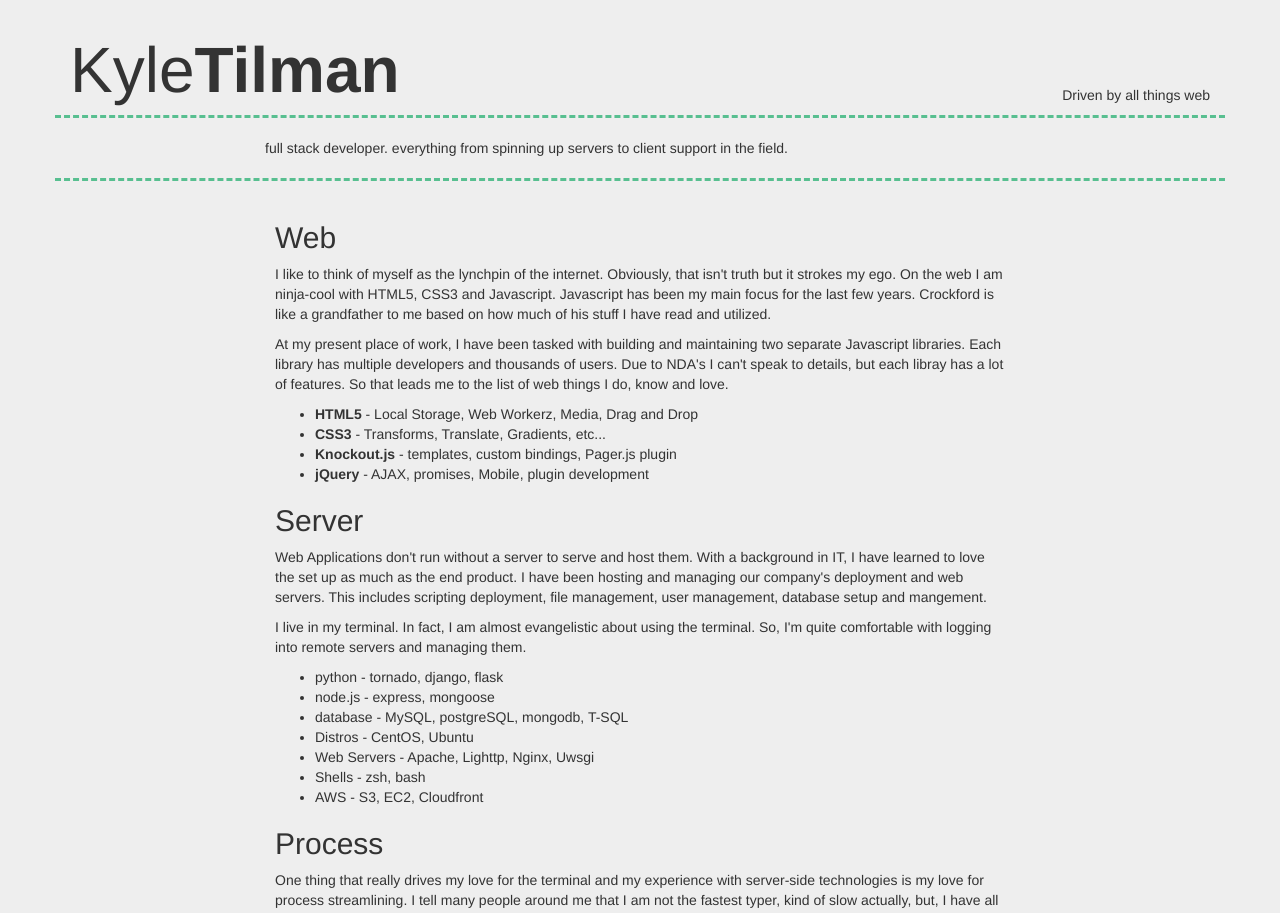
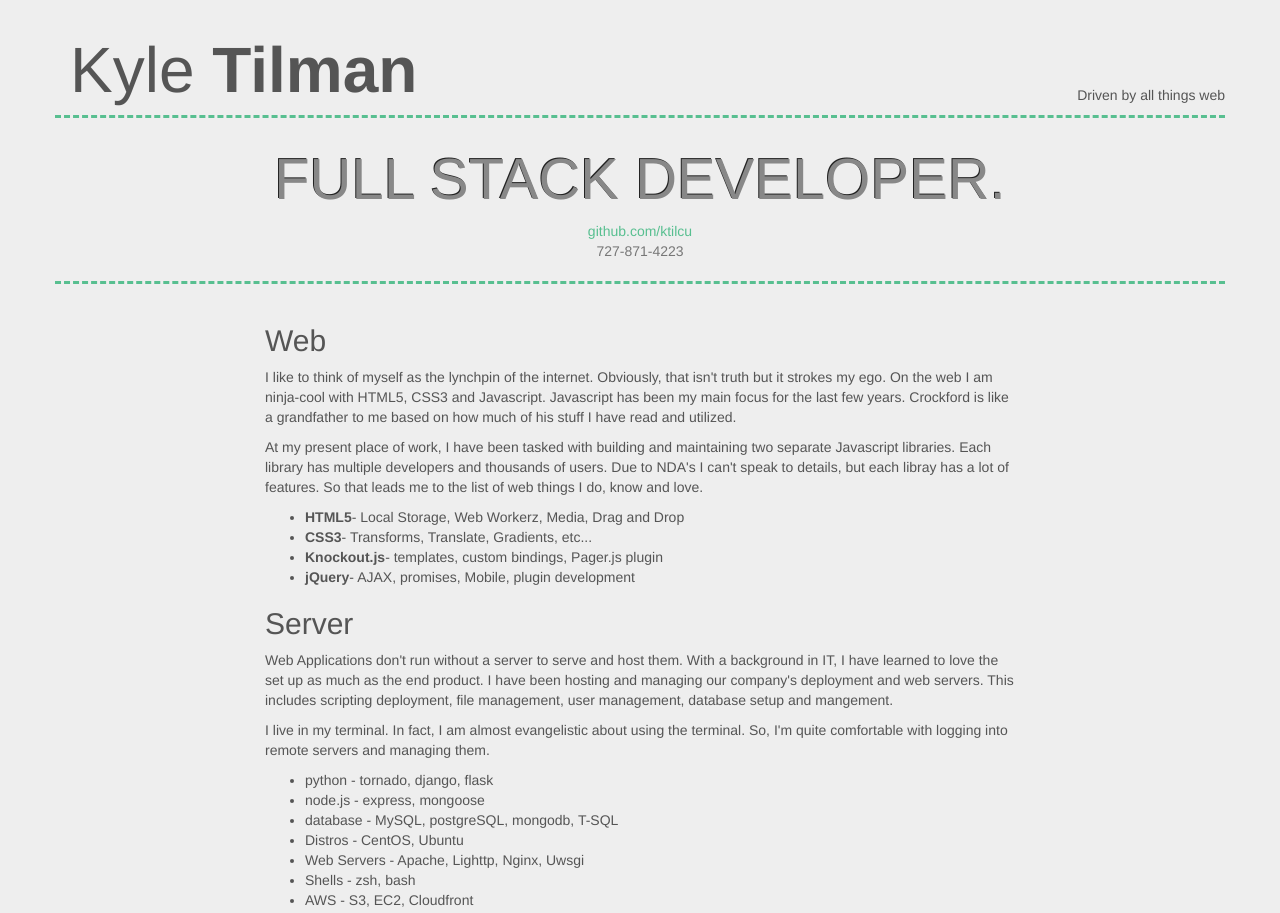
Before and after one commit to ktilcu/kyletilman.com, a plain HTML site: page index.html in a window 1280 px wide. Shown: the part 1320-2233 px from the top of the page. Drawn offline with Linux system fonts and the light colour scheme.

Commit message:
Clean up Styling and add contact info

```diff
--- a/css/kyle.css
+++ b/css/kyle.css
@@ -1,17 +1,21 @@
 @font-face {
+    font-weight: bold;
+    font-style: normal;
     font-family: 'SwIS';
     src: url('../fonts/swis-bold.otf') format('opentype');
-    font-weight: bold;
-    font-style: normal;
 }
 body{
     background-color: #eee;
+    color:#555;
     font-family: 'SwIS' Arial;
 }
+a{
+    color:rgb(88,191,144);
+}
 .funstuff{
+    margin:0 auto;
     color:#cdcdcd;
     text-align:center;
-    margin:0 auto;
 }
 .container{
     margin-top:-150px;
@@ -19,24 +23,41 @@ body{
 .arrow{
     position:fixed;
     bottom:0;
+    left:35%;
+    margin:0 auto;
+    width:30%;
     opacity:1;
-    margin:0 auto;
-    left:35%;
-    width:30%;
-}
-header{
-    position:relative;
 }
 .topHeader{
     font-size: 64px;
 }
 .tagline{
-    position:absolute;
-    bottom:0;
+    margin-top:70px;
 }
 section.explain{
     margin-bottom:20px;
+    padding:20px 0;
+    border-top: dashed rgb(88,191,144) 3px;
     border-bottom: dashed rgb(88,191,144) 3px;
-    border-top: dashed rgb(88,191,144) 3px;
-    padding:20px 0;
 }
+.hero{
+    color:#888;
+    text-align: center;
+    text-transform: uppercase;
+    text-shadow: -1px -1px #222, 1px 1px #eee;
+    font-size: 58px;
+}
+.byline{
+    color:#777;
+}
+
+@media screen and (max-width: 990px) {
+
+    body{
+        text-align: justify;
+    }
+    .tagline{
+        margin-top: 10px;
+    }
+
+}
--- a/index.html
+++ b/index.html
@@ -1,5 +1,6 @@
 <!DOCTYPE html>
 <html>
+
 <head>
     <meta http-equiv="content-type" content="text/html; charset=UTF-8" />
     <meta name="viewport" content="width=device-width, initial-scale=1.0">
@@ -13,11 +14,7 @@
     <div class="funstuff">
         <p>Scroll down for details</p>
         <svg xmlns="http://www.w3.org/2000/svg" version="1.1" width="900px" height="1450px">
-            <path
-                style="fill:none;stroke:#333;stroke-width:7;stroke-linecap:round;stroke-linejoin:miter;stroke-miterlimit:4;stroke-opacity:.7;stroke-dasharray:15263;stroke-dashoffset:0"
-                data-start="stroke-dashoffset:15263;" data-1500="stroke-dashoffset:0;"
-
-                d="M114.458,91.13c86.72,0.068,173.209,6.858,259.537,14.5c40.647,3.598,81.404,8.519,122.158,10.642
+            <path style="fill:none;stroke:#333;stroke-width:7;stroke-linecap:round;stroke-linejoin:miter;stroke-miterlimit:4;stroke-opacity:.7;stroke-dasharray:15263;stroke-dashoffset:0" data-start="stroke-dashoffset:15263;" data-1500="stroke-dashoffset:0;" d="M114.458,91.13c86.72,0.068,173.209,6.858,259.537,14.5c40.647,3.598,81.404,8.519,122.158,10.642
             c17.016,0.887,34.021,1.325,50.988,3.026c29.43,2.95,92.135,10.831,84.856,53.682c-7.873,46.356-70.311,55.023-107.842,59.251
             c-45.6,5.137-91.683,2.196-137.23,7.14c-42.34,4.596-85.121,3.395-127.354,9.273c-35.725,4.972-81.372,15.897-95.835,53.528
             c-7.284,18.951-5.151,42.22,4.994,59.673c10.192,17.534,28.99,27.617,47.887,33.074c21.651,6.253,44.879,6.779,67.187,4.777
@@ -96,34 +93,45 @@
             c43.956-8.969,88.994-6.724,133.433-10.888c43.328-4.06,86.817-3.431,130.205-6.753c23.978-1.836,48.147-4.853,71.249-11.759
             c17.31-5.175,35.009-13.142,46.694-27.418c9.779-11.947,15.502-31.267,7.099-45.389c-8.653-14.542-26.379-21.027-41.868-25.255
             c-19.462-5.313-39.823-7.266-59.898-8.534c-21.938-1.386-43.773-2.374-65.696-4.269
-            c-115.772-10.005-231.534-22.266-347.871-22.357C114.489,90.036,113.151,91.129,114.458,91.13L114.458,91.13z"
-            />
+            c-115.772-10.005-231.534-22.266-347.871-22.357C114.489,90.036,113.151,91.129,114.458,91.13L114.458,91.13z" />
         </svg>
     </div>
 
     <div class="container">
         <header class="row">
-            <h1 class="col-md-6 topHeader">Kyle<strong>Tilman</strong></h1>
-            <p class="tagline col-md-2 col-md-push-10 text-right">Driven by all things web</p>
+            <h1 class="col-md-6 topHeader">Kyle
+                <strong>Tilman</strong>
+            </h1>
+            <p class="tagline pull-right text-right">Driven by all things web</p>
         </header>
-                <section class="row explain">
-                    <div class="col-md-8 col-md-push-2">full stack developer. everything from spinning up servers to client support in the field.<!-- Résumés are kinda boring. I've never liked making them. I decided to stop using the standard résumés, and instead, put one together that better displays my skillset and the things that make me happy to do. --></div>
-                </section>
-                <section class="col-md-8 col-md-push-2">
-                <section class="description">
-                </section>
-                <section class="web">
+        <section class="row explain">
+            <div class="col-md-8 col-md-push-2 hero">full stack developer.
+                <!-- Résumés are kinda boring. I've never liked making them. I decided to stop using the standard résumés, and instead, put one together that better displays my skillset and the things that make me happy to do. -->
+            </div>
+            <div class="byline col-md-8 col-md-push-2 text-center">
+                <a href="http://github.com/ktilcu">github.com/ktilcu</a>
+                <br>
+                <span>727-871-4223</span>
+            </div>
+        </section>
+        <section class="row">
+            <div class="col-md-8 col-md-push-2">
+                <div class="web">
                     <h2>Web</h2>
                     <p>I like to think of myself as the lynchpin of the internet. Obviously, that isn't truth but it strokes my ego. On the web I am ninja-cool with HTML5, CSS3 and Javascript. Javascript has been my main focus for the last few years. Crockford is like a grandfather to me based on how much of his stuff I have read and utilized.</p>
                     <p>At my present place of work, I have been tasked with building and maintaining two separate Javascript libraries. Each library has multiple developers and thousands of users. Due to NDA's I can't speak to details, but each libray has a lot of features. So that leads me to the list of web things I do, know and love.</p>
                     <ul>
-                        <li><strong>HTML5</strong> - Local Storage, Web Workerz, Media, Drag and Drop</li>
-                        <li><strong>CSS3</strong> - Transforms, Translate, Gradients, etc...</li>
-                        <li><strong>Knockout.js</strong> - templates, custom bindings, Pager.js plugin</li>
-                        <li><strong>jQuery</strong> - AJAX, promises, Mobile, plugin development</li>
+                        <li>
+                            <strong>HTML5</strong>- Local Storage, Web Workerz, Media, Drag and Drop</li>
+                        <li>
+                            <strong>CSS3</strong>- Transforms, Translate, Gradients, etc...</li>
+                        <li>
+                            <strong>Knockout.js</strong>- templates, custom bindings, Pager.js plugin</li>
+                        <li>
+                            <strong>jQuery</strong>- AJAX, promises, Mobile, plugin development</li>
                     </ul>
-                </section>
-                <section class="server">
+                </div>
+                <div class="server">
                     <h2>Server</h2>
                     <p>Web Applications don't run without a server to serve and host them. With a background in IT, I have learned to love the set up as much as the end product. I have been hosting and managing our company's deployment and web servers. This includes scripting deployment, file management, user management, database setup and mangement.</p>
                     <p>I live in my terminal. In fact, I am almost evangelistic about using the terminal. So, I'm quite comfortable with logging into remote servers and managing them.</p>
@@ -136,8 +144,8 @@
                         <li>Shells - zsh, bash</li>
                         <li>AWS - S3, EC2, Cloudfront</li>
                     </ul>
-                </section>
-                <section class="process">
+                </div>
+                <div class="process">
                     <h2>Process</h2>
                     <p>One thing that really drives my love for the terminal and my experience with server-side technologies is my love for process streamlining. I tell many people around me that I am not the fastest typer, kind of slow actually, but, I have all of my keyboard shortcuts set up and memorized. I like to think that I maximize my personal efficiency. Part of my obsession with efficiency requires me to make tools that the rest of my team can use as well.</p>
                     <p>It is only because of my aversion to doing things twice that I have a toolbelt of scripts that make my life easier and maximize efficiency for the whole team.</p>
@@ -147,8 +155,19 @@
                         <li>Continuous Integration - Jenkins</li>
                         <li>Code Review - github, gerrit</li>
                         <li>Bug Tracking - JIRA, Bugzilla, Github Issues</li>
+                        <li>Agile/SCRUM</li>
                     </ul>
-                </section></section>
+                </div>
+            </div>
+        </section>
+<!--         <section class="row explain hero">
+            <div>Work history</div>
+        </section>
+        <section class="row">
+            <div class="col-md-8 col-md-push-2">
+
+            </div>
+        </section> -->
     </div>
 
     <img class="arrow" data-0="opacity:1;display:block" data-150="opacity:0;" data-500="display:none;" src="img/arrow.svg" alt="">
```
